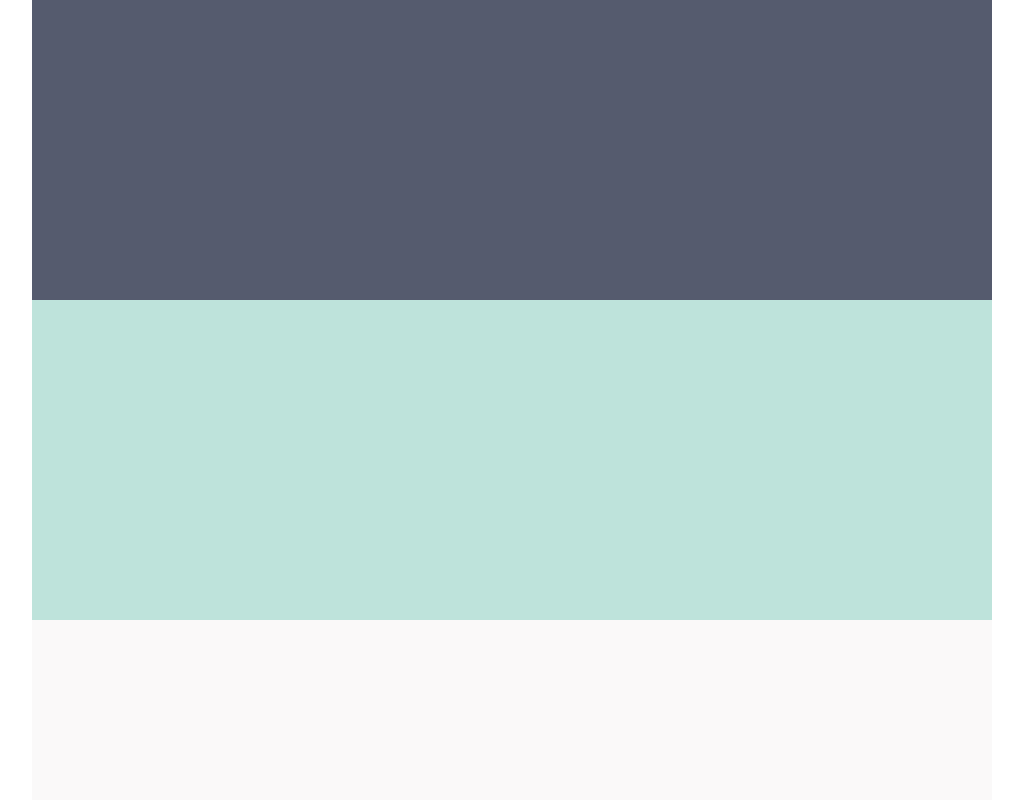
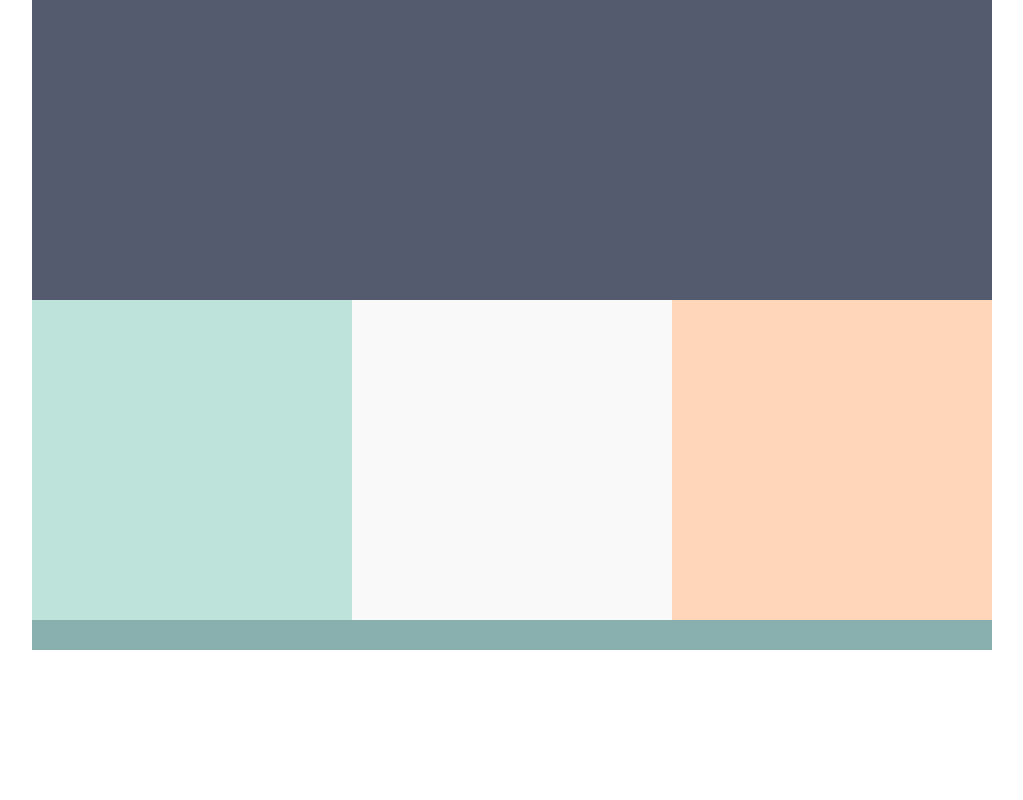
Before and after one commit to KGavinchuk/coding-responsive-websites, a plain HTML site: page 206-colors-starter/index.html in a window 1280 px wide. Shown: the top 800 px of the page, without its empty margins (128-1151 px from the left). Drawn offline with Linux system fonts and the light colour scheme.

Commit message:
Changed the responsive layout of the columns for tablet and desktop

```diff
--- a/206-colors-starter/css/main.css
+++ b/206-colors-starter/css/main.css
@@ -63,6 +63,10 @@ footer {
     background-color: #FDF7FA;
   }
 
+  .col-3 {
+    width: 50%;
+  }
+
   #column-1 {
     background-color: #60435F;
   }
@@ -73,6 +77,7 @@ footer {
 
   #column-3 {
     background-color: #E2A3C7;
+    width: 100%;
   }
 
   footer {
@@ -88,6 +93,10 @@ footer {
     background-color: #555B6E;
   }
 
+  .col-3 {
+    width: 33.333%;
+  }
+
   #column-1 {
     background-color: #BEE3DB;
   }
@@ -98,6 +107,7 @@ footer {
 
   #column-3 {
     background-color: #FFD6BA;
+    width: 33.333%
   }
 
   footer {
```
